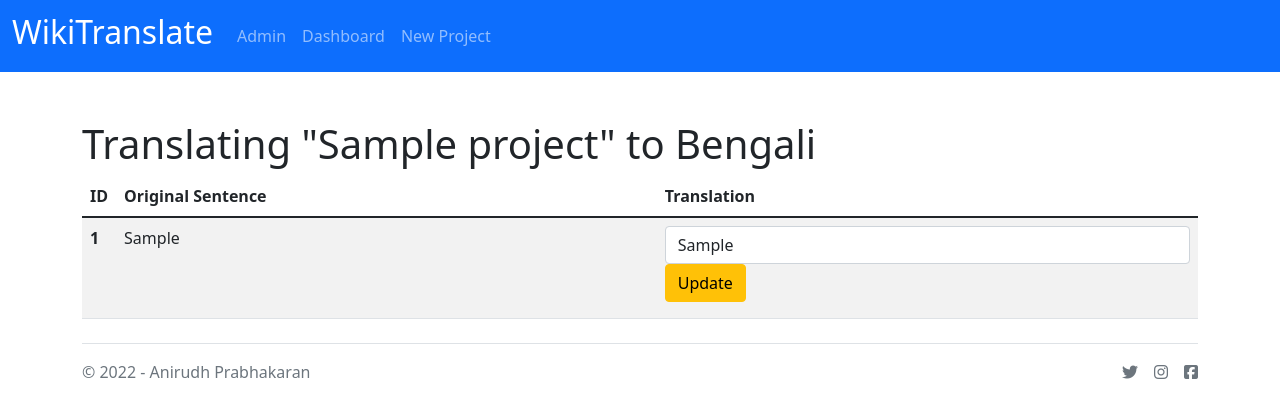
After one commit to anirudhprabhakaran3/wikitranslate, a Django app: page /projects/1/translate in a window 1280 px wide. The commit adds this page. Shown: the top 418 px of the page. Run offline with Django 4.2, Linux system fonts and the light colour scheme; tables that the repository leaves empty hold one stand-in row (values such as "Sample post"); some libraries are stand-ins or nearby versions.

Commit message:
Added sentences model

```diff
--- a/requirements.txt
+++ b/requirements.txt
@@ -1,10 +1,15 @@
 asgiref==3.4.1
 certifi==2021.10.8
 charset-normalizer==2.0.10
+click==8.0.3
 Django==4.0.1
 django-crispy-forms==1.13.0
 idna==3.3
+joblib==1.1.0
+nltk==3.6.7
+regex==2022.1.18
 requests==2.27.1
 sqlparse==0.4.2
+tqdm==4.62.3
 urllib3==1.26.8
 Wikipedia-API==0.5.4
--- a/translate_project/admin.py
+++ b/translate_project/admin.py
@@ -1,5 +1,6 @@
 from django.contrib import admin
-from .models import Project
+from .models import Project, Sentence
 
 # Register your models here.
 admin.site.register(Project)
+admin.site.register(Sentence)
--- a/translate_project/models.py
+++ b/translate_project/models.py
@@ -1,5 +1,4 @@
 from django.db import models
-from django.utils import timezone
 
 # Create your models here.
 
@@ -20,7 +19,7 @@ class Project(models.Model):
     TELUGU = 'te'
     URDU = 'ur'
 
-    LANGUAGE_CHOICES = [
+    LANGUAGE_CHOICES = (
         (BENGALI, 'Bengali'),
         (GUJARATI, 'Gujarati'),
         (HINDI, 'Hindi'),
@@ -34,11 +33,18 @@ class Project(models.Model):
         (TAMIL, 'Tamil'),
         (TELUGU, 'Telugu'),
         (URDU, 'Urdu'),
-    ]
+    )
 
     wiki_title = models.CharField(max_length=200)
-    target_language = models.CharField(max_length=2, choices=LANGUAGE_CHOICES, default=HINDI)
-
+    target_language = models.CharField(max_length=2, choices=LANGUAGE_CHOICES)
 
     def __str__(self):
         return self.wiki_title
+
+class Sentence(models.Model):
+    project = models.ForeignKey(Project, on_delete=models.CASCADE)
+    original_sentence = models.TextField()
+    translated_sentence = models.TextField()
+
+    def __str__(self):
+        return self.original_sentence
--- a/translate_project/templates/base.html
+++ b/translate_project/templates/base.html
@@ -20,6 +20,9 @@
                 <ul class="navbar-nav me-auto mb-2 mb-lg-0">
                 <li class="nav-item">
                     <a class="nav-link" href="/admin">Admin</a>
+                </li>
+                <li class="nav-item">
+                    <a class="nav-link" href="{% url 'dashboard' %}">Dashboard</a>
                 </li>
                 <li class="nav-item">
                     <a class="nav-link" href="{% url 'new_project' %}">New Project</a>
--- /dev/null
+++ b/translate_project/templates/translate_project/translate.html
@@ -0,0 +1,42 @@
+{% extends 'base.html' %}
+
+{% block title %}
+Translate
+{% endblock %}
+
+{% block content %}
+<div class="container mt-5">
+    <h1>
+        Translating "{{ project.wiki_title }}" to {{ project.get_target_language_display }}
+    </h1>
+</div>
+
+<div class="container">
+    <table class="table table-hover table-striped">
+        <thead>
+            <th scope="col">ID</th>
+            <th scope="col">Original Sentence</th>
+            <th scope="col">Translation</th>
+        </thead>
+        <tbody>
+            {% for sentence in sentences  %}
+                <tr>
+                    <th scope="row">{{ sentence.id }}</th>
+                    <td class="w-50">{{ sentence.original_sentence }}</td>
+                    <td class="w-50">
+                        <form method="post">
+                            {% if sentence.translated_sentence %}
+                                <input type="text" class="form-control" value="{{ sentence.translated_sentence }}">
+                                <button type="submit" class="btn btn-warning mb-2">Update</button>
+                            {% else %}
+                                <input type="text" class="form-control" placeholder="Enter translation">
+                                <button type="submit" class="btn btn-primary mb-2">Submit</button>
+                            {% endif %}
+                        </form>
+                    </td>
+                </tr>
+            {% endfor %}
+        </tbody>
+    </table>
+</div>
+{% endblock %}
--- a/translate_project/urls.py
+++ b/translate_project/urls.py
@@ -3,5 +3,8 @@ from . import views
 
 urlpatterns = [
     path('', views.index, name="index"),
+    path('dashboard', views.dashboard, name="dashboard"),
+    path('projects/<int:project_pk>', views.view_project, name="view_project"),
     path('projects/new', views.new_project, name="new_project"),
+    path('projects/<int:project_pk>/translate', views.translate, name="translate"),
 ]
--- a/translate_project/views.py
+++ b/translate_project/views.py
@@ -1,21 +1,60 @@
 from django.shortcuts import render, redirect
+from .models import Project, Sentence
 from .forms import ProjectForm
+from .services import get_sentences_from_title
 
 # Create your views here.
 def index(request):
     args = {}
     return render(request, 'translate_project/index.html', args)
 
+def dashboard(request):
+    projects = Project.objects.all()
+    projects_count = projects.count()
+    sentences_count = Sentence.objects.count()
+    args = {
+        'projects': projects,
+        'projects_count': projects_count,
+        'sentences_count': sentences_count,
+    }
+    return render(request, 'translate_project/dashboard.html', args)
+
+def view_project(request, project_pk):
+    project = Project.objects.get(pk=project_pk)
+    sentences = Sentence.objects.filter(project=project)
+    args = {
+        'project' : project,
+        'sentences': sentences,
+    }
+    return render(request, 'translate_project/view_project.html', args)
+
 def new_project(request):
     if request.method == "POST":
         form = ProjectForm(request.POST)
         if form.is_valid():
-            post = form.save(commit=False)
-            post.save()
-            return redirect('index')
+            project = form.save(commit=False)
+            project.save()
+            generate_sentences(project)
+            return redirect('dashboard')
     else:
         form = ProjectForm()
     args = {
         'form': form,
     }
     return render(request, 'translate_project/new_project.html', args)
+
+def translate(request, project_pk):
+    project = Project.objects.get(pk=project_pk)
+    sentences = Sentence.objects.filter(project=project)
+    args = {
+        'project': project,
+        'sentences': sentences,
+    }
+    return render(request, 'translate_project/translate.html', args)
+
+
+def generate_sentences(project):
+    sentences = get_sentences_from_title(project.wiki_title)
+    for sentence in sentences:
+        s = Sentence(project=project, original_sentence=sentence)
+        s.save()
```
Also changed, not shown: translate_project/services.py (added, +7 -0 lines), translate_project/templates/translate_project/dashboard.html (added, +41 -0 lines), translate_project/templates/translate_project/view_project.html (added, +40 -0 lines), README.md (added), translate_project/migrations/0002_alter_project_target_language.py (added), translate_project/migrations/0003_sentence.py (added).
